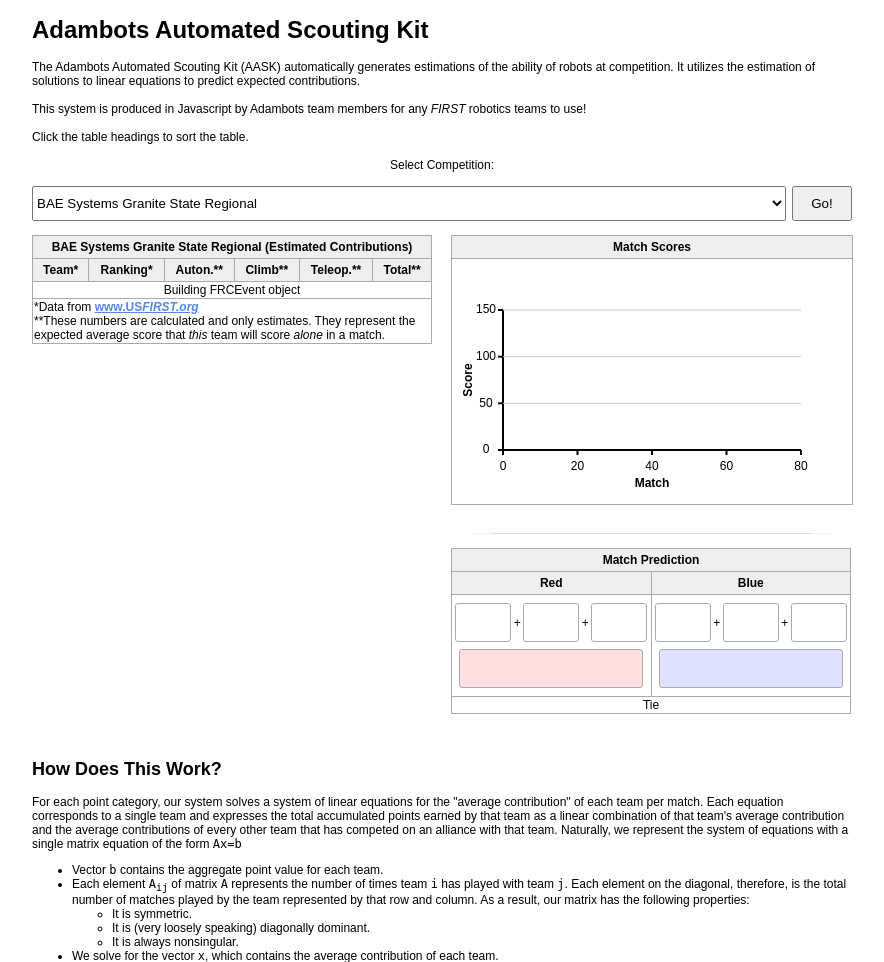
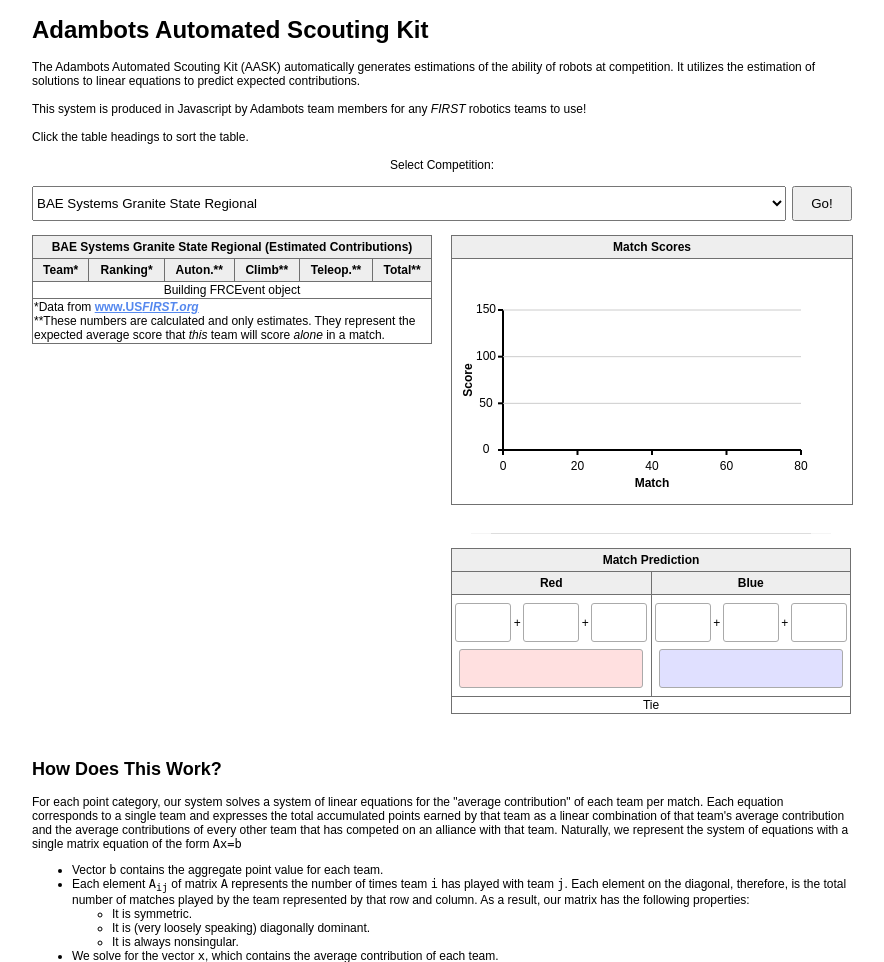
Before and after one commit to benrbray/adambots-automated-scouting-kit, a PHP site: page / in a window 1280 px wide. Shown: the top 962 px of the page, without its empty margins (198-1082 px from the left). Run offline with PHP 8.4, Linux system fonts and the light colour scheme; data that the repository does not hold is empty.

Commit message:
made tables darker.

```diff
--- a/web/scouting.css
+++ b/web/scouting.css
@@ -10,8 +10,8 @@ body {
 
 .shinytable * tr td {
   table-layout:fixed;
-  border-right: 1px solid #AAAAAA;
-  border-bottom: 1px solid #AAAAAA; /*#AAAAAA on the light gray, #AAAAAA on the colored*/
+  border-right: 1px solid #707070;
+  border-bottom: 1px solid #707070; /*#AAAAAA on the light gray, #AAAAAA on the colored*/
 }
 
 .shinytable {
@@ -22,8 +22,8 @@ body {
 table.shinytable {
   border-spacing:0px;
   text-align:center;
-  border-left:1px solid #AAAAAA;
-  border-top:1px solid #AAAAAA;
+  border-left:1px solid #707070;
+  border-top:1px solid #707070;
 }
 
 thead {
```
